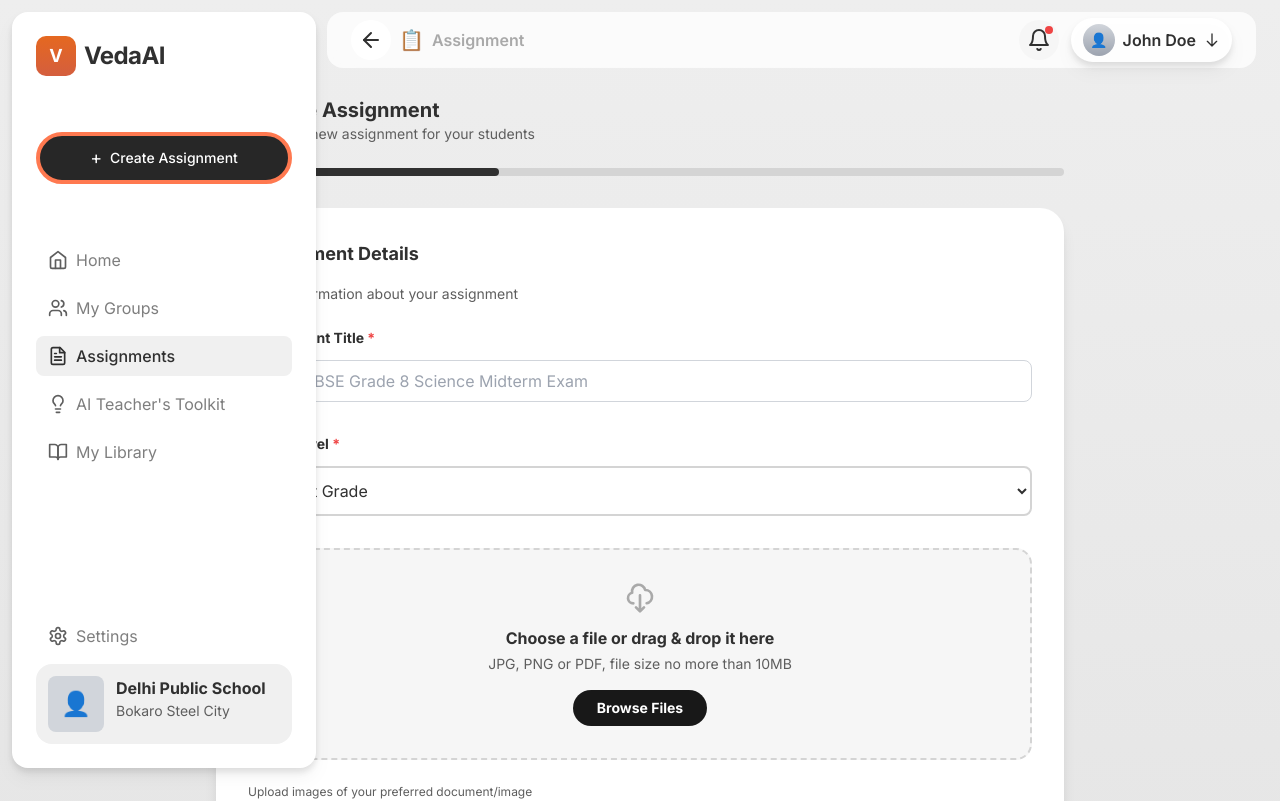
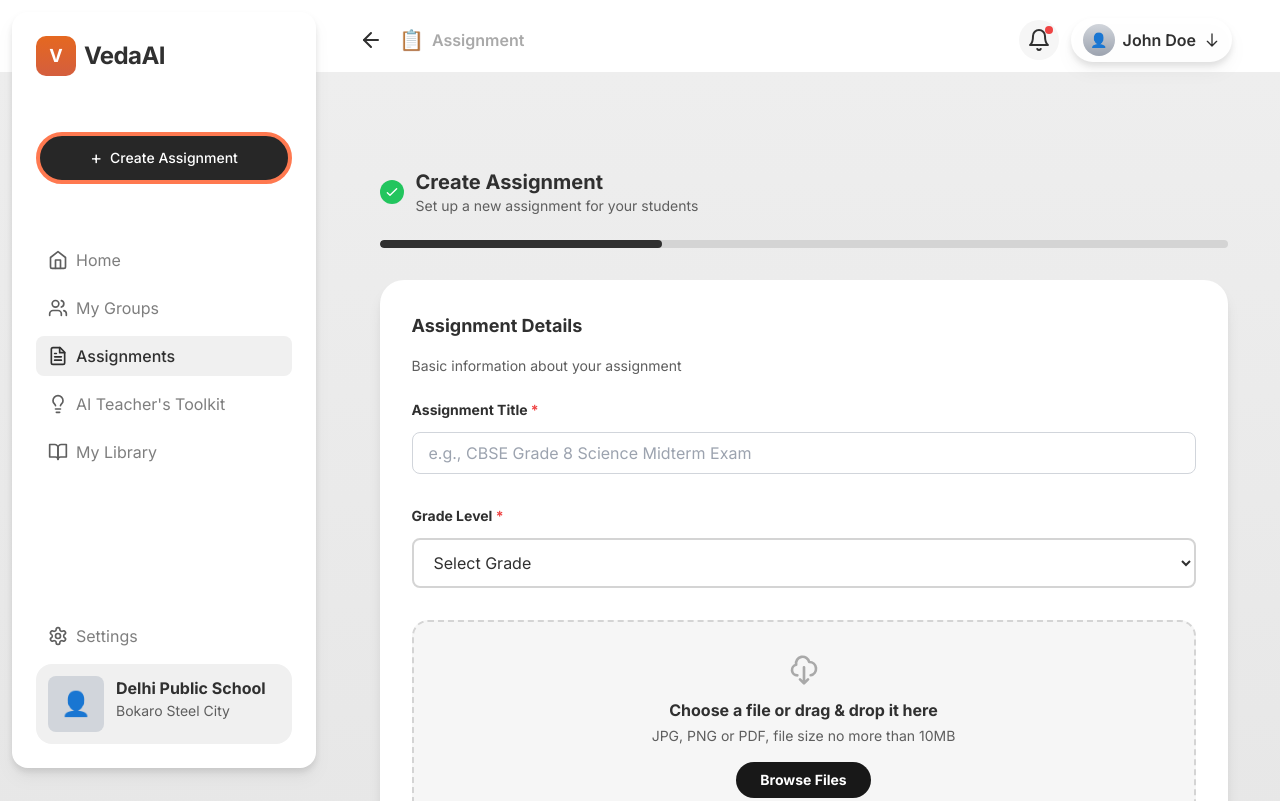
Before and after one commit to Faraz011/AssessAI, a Next.js app in the folder frontend/: page /create in a window 1280 px wide. Shown: the top 801 px of the page. Built offline with nearby package versions, Linux system fonts and the light colour scheme; no server answers.

Commit message:
frontend(layout): fix sidebar and header overlay with proper margins

```diff
--- a/frontend/src/components/DashboardLayout.tsx
+++ b/frontend/src/components/DashboardLayout.tsx
@@ -13,7 +13,9 @@ export default function DashboardLayout({ children }: DashboardLayoutProps) {
     <div className="min-h-screen bg-gradient-to-b from-[#eee] to-[#dadada]">
       <Sidebar />
       <DashboardHeader />
-      {children}
+      <div className="ml-[327px] mt-[72px]">
+        {children}
+      </div>
     </div>
   );
 }
```
